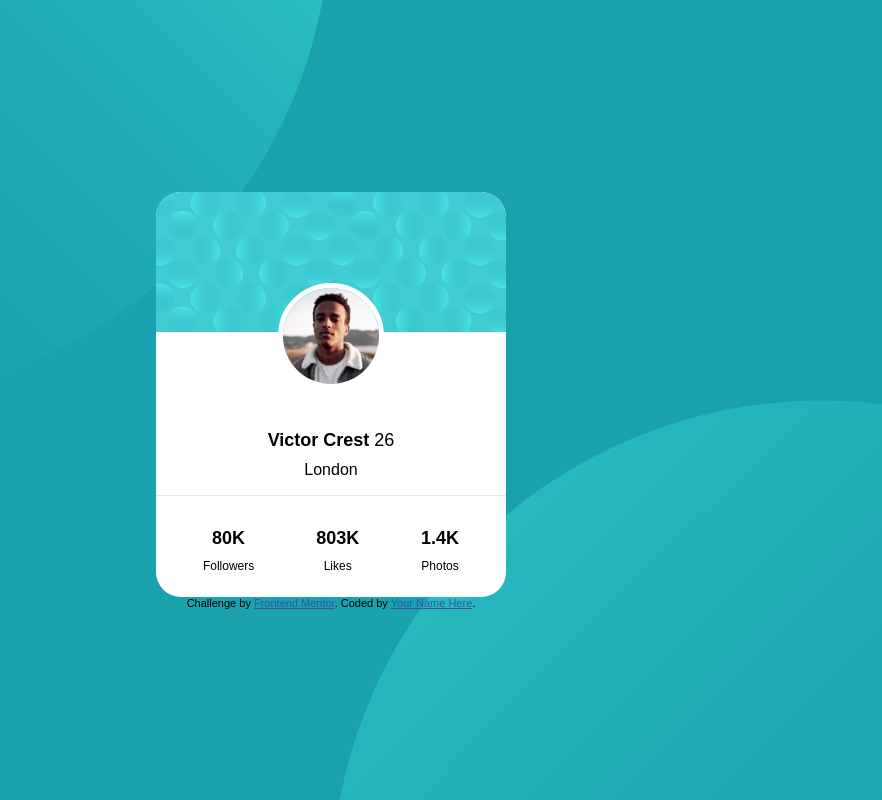
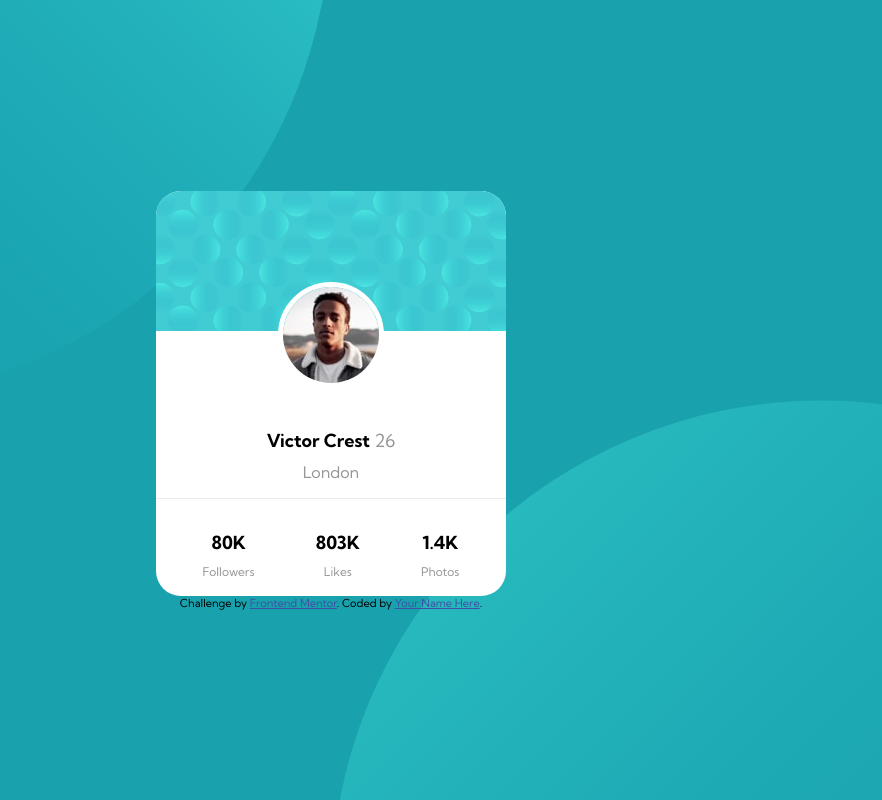
Before and after one commit to Yeffry921/Profile-Card, a plain HTML site: page index.html in a window 1280 px wide. Shown: the whole page, without its empty margins (309-1191 px from the left). Drawn offline with Linux system fonts and the light colour scheme.

Commit message:
add css class to profile stats section

```diff
--- a/index.html
+++ b/index.html
@@ -7,6 +7,8 @@
   <!-- displays site properly based on user's device -->
 
   <link rel="icon" type="image/png" sizes="32x32" href="./images/favicon-32x32.png">
+  <link rel="preconnect" href="https://fonts.gstatic.com">
+  <link href="https://fonts.googleapis.com/css2?family=Kumbh+Sans:wght@400;700&display=swap" rel="stylesheet">
   <link rel="stylesheet" href="style.css">
   <title>Frontend Mentor | Profile card component</title>
 
@@ -32,24 +34,24 @@
 
     <div class="profile-stats-section">
       <div class="profile-title">
-        <h2>Victor Crest<span> 26</span></h2>
-        <p>London</p>
+        <h2>Victor Crest<span class="clr-gray"> 26</span></h2>
+        <p class="clr-gray">London</p>
       </div>
 
       <div class="profile-stats">
         <div>
           <h2>80K</h2>
-          <p>Followers</p>
+          <p class="clr-gray">Followers</p>
         </div>
 
         <div>
           <h2>803K</h2>
-          <p>Likes</p>
+          <p class="clr-gray">Likes</p>
         </div>
 
         <div>
           <h2>1.4K</h2>
-          <p>Photos</p>
+          <p class="clr-gray">Photos</p>
         </div>
       </div>
     </div>
```
